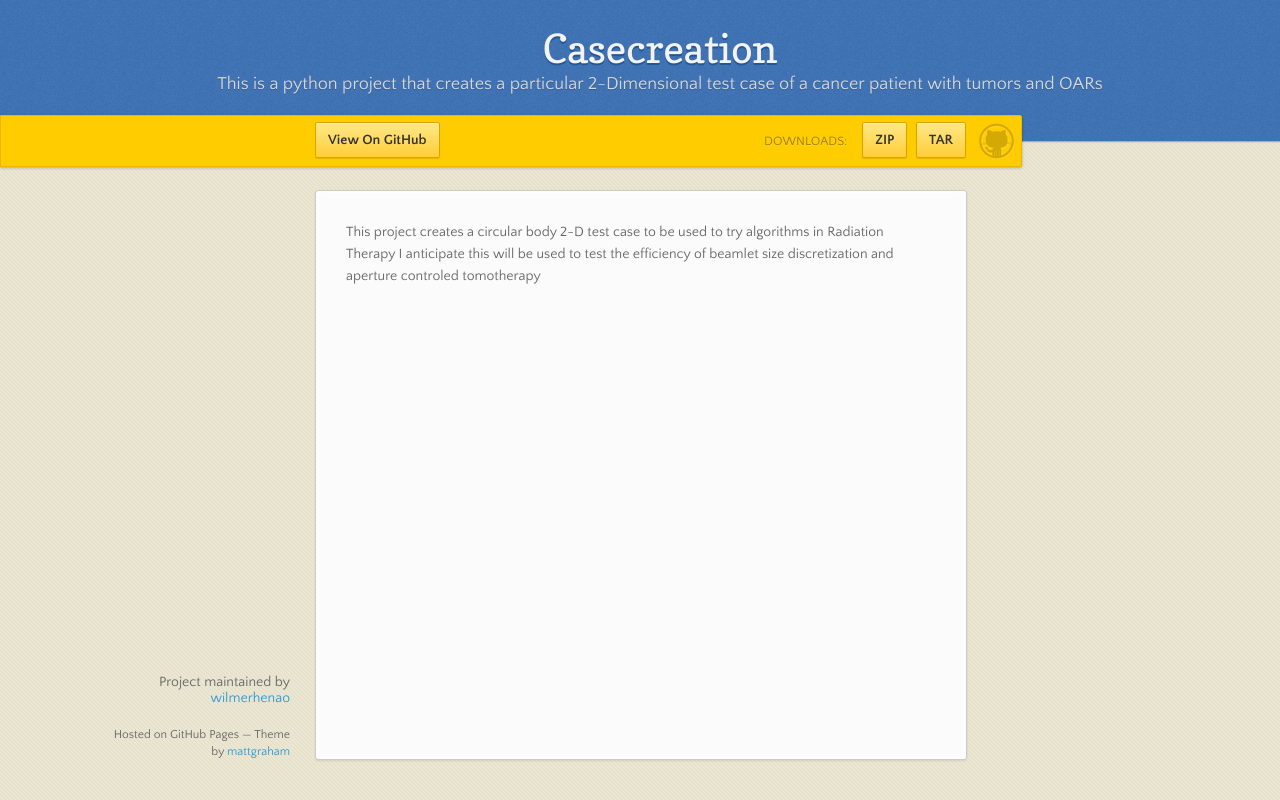
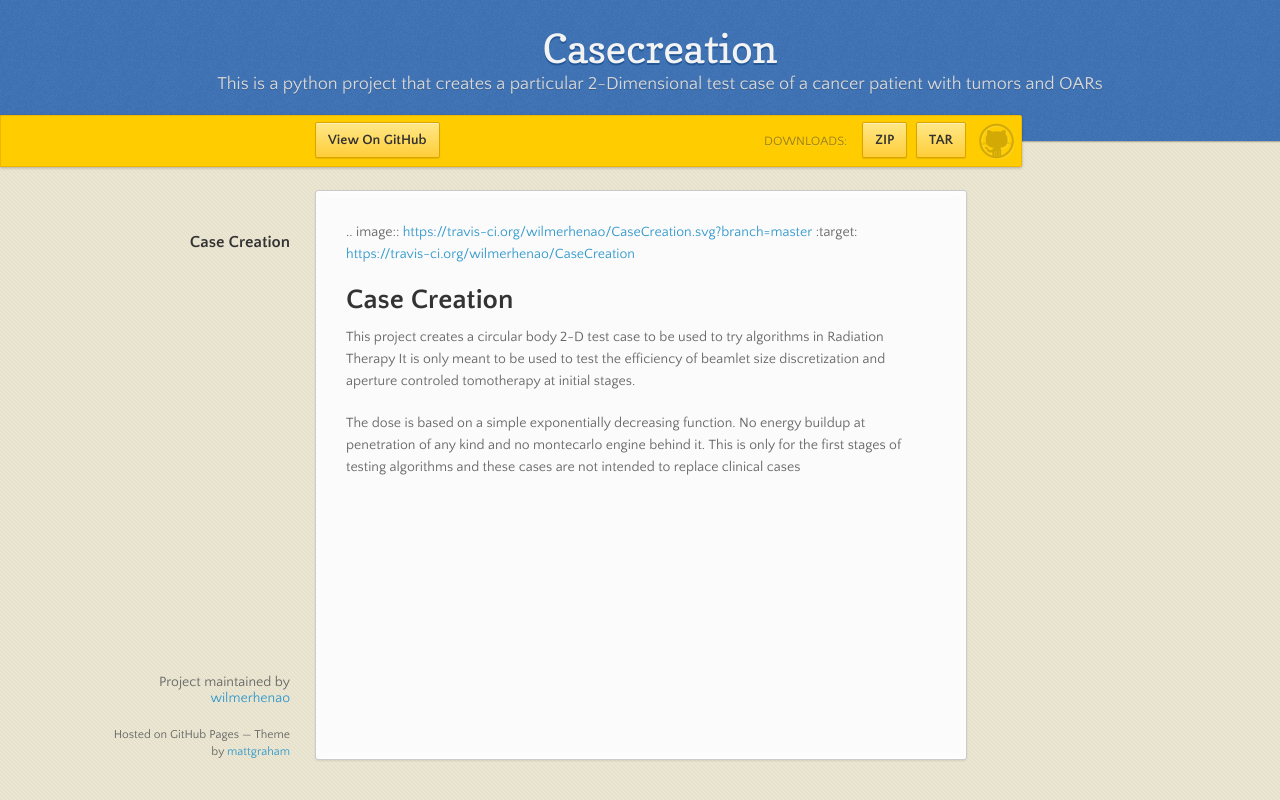
Before and after one commit to wilmerhenao/CaseCreation, a plain HTML site: page index.html in a window 1280 px wide. Drawn offline with nearby package versions, Linux system fonts and the light colour scheme.

Commit message:
Create gh-pages branch via GitHub

```diff
--- a/index.html
+++ b/index.html
@@ -39,8 +39,21 @@
         <ul></ul>
       </nav>
       <section>
-        <p>This project creates a circular body 2-D test case to be used to try algorithms in Radiation Therapy
-I anticipate this will be used to test the efficiency of beamlet size discretization and aperture controled tomotherapy</p>
+        <p>.. image:: <a href="https://travis-ci.org/wilmerhenao/CaseCreation.svg?branch=master">https://travis-ci.org/wilmerhenao/CaseCreation.svg?branch=master</a>
+   :target: <a href="https://travis-ci.org/wilmerhenao/CaseCreation">https://travis-ci.org/wilmerhenao/CaseCreation</a></p>
+
+<h1></h1>
+
+<h1>
+<a id="case-creation" class="anchor" href="#case-creation" aria-hidden="true"><span aria-hidden="true" class="octicon octicon-link"></span></a>Case Creation</h1>
+
+<p>This project creates a circular body 2-D test case to be used to try algorithms in Radiation Therapy
+It is only meant to be used to test the efficiency of beamlet size discretization and aperture controled tomotherapy at
+initial stages.</p>
+
+<p>The dose is based on a simple exponentially decreasing function. No energy buildup at penetration of any kind and no
+montecarlo engine behind it. This is only for the first stages of testing algorithms and these cases are not intended to
+replace clinical cases</p>
       </section>
       <footer>
         <p>Project maintained by <a href="https://github.com/wilmerhenao">wilmerhenao</a></p>
--- a/params.json
+++ b/params.json
@@ -1,6 +1,6 @@
 {
   "name": "Casecreation",
   "tagline": "This is a python project that creates a particular 2-Dimensional test case of a cancer patient with tumors and OARs",
-  "body": "This project creates a circular body 2-D test case to be used to try algorithms in Radiation Therapy\r\nI anticipate this will be used to test the efficiency of beamlet size discretization and aperture controled tomotherapy\r\n",
+  "body": "\r\n.. image:: https://travis-ci.org/wilmerhenao/CaseCreation.svg?branch=master\r\n   :target: https://travis-ci.org/wilmerhenao/CaseCreation\r\n\r\n=============\r\nCase Creation\r\n=============\r\n\r\n\r\nThis project creates a circular body 2-D test case to be used to try algorithms in Radiation Therapy\r\nIt is only meant to be used to test the efficiency of beamlet size discretization and aperture controled tomotherapy at\r\ninitial stages.\r\n\r\nThe dose is based on a simple exponentially decreasing function. No energy buildup at penetration of any kind and no\r\nmontecarlo engine behind it. This is only for the first stages of testing algorithms and these cases are not intended to\r\nreplace clinical cases\r\n",
   "note": "Don't delete this file! It's used internally to help with page regeneration."
 }
```
